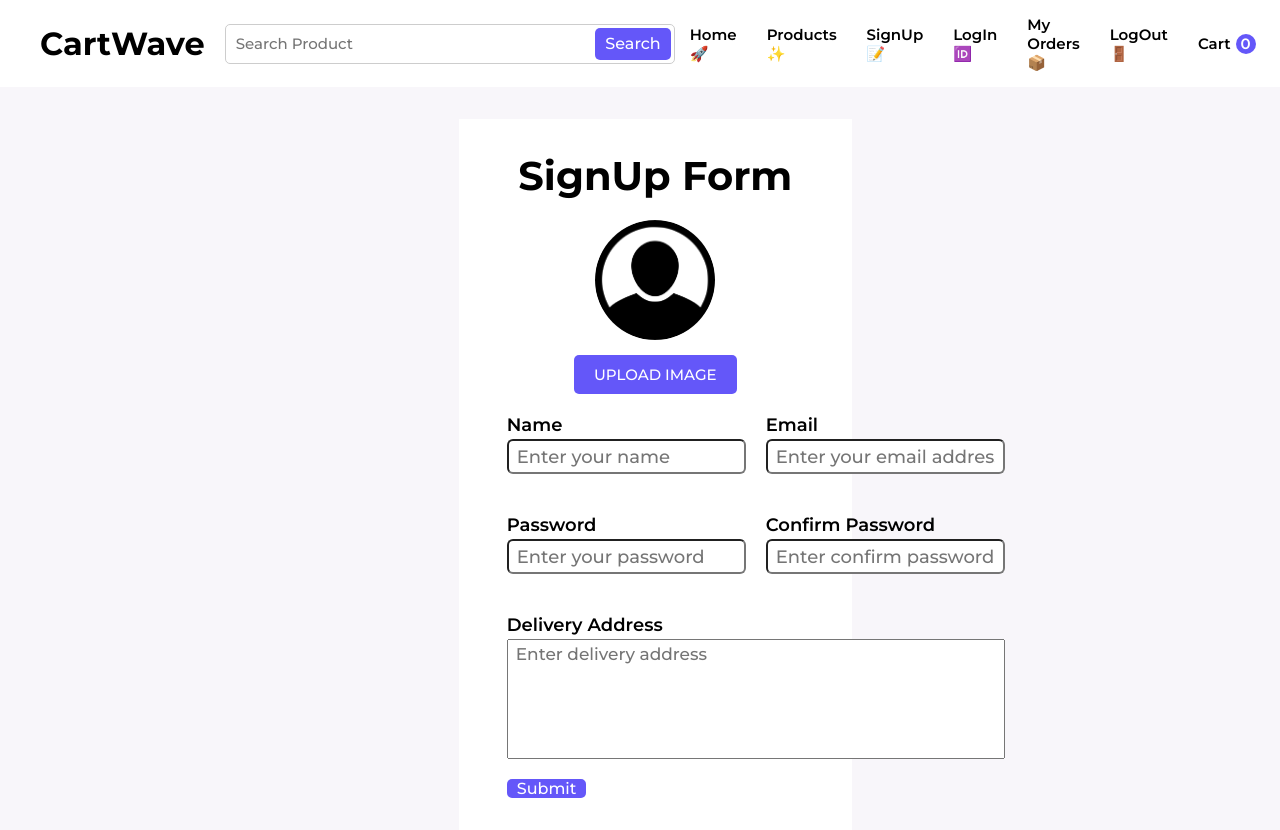
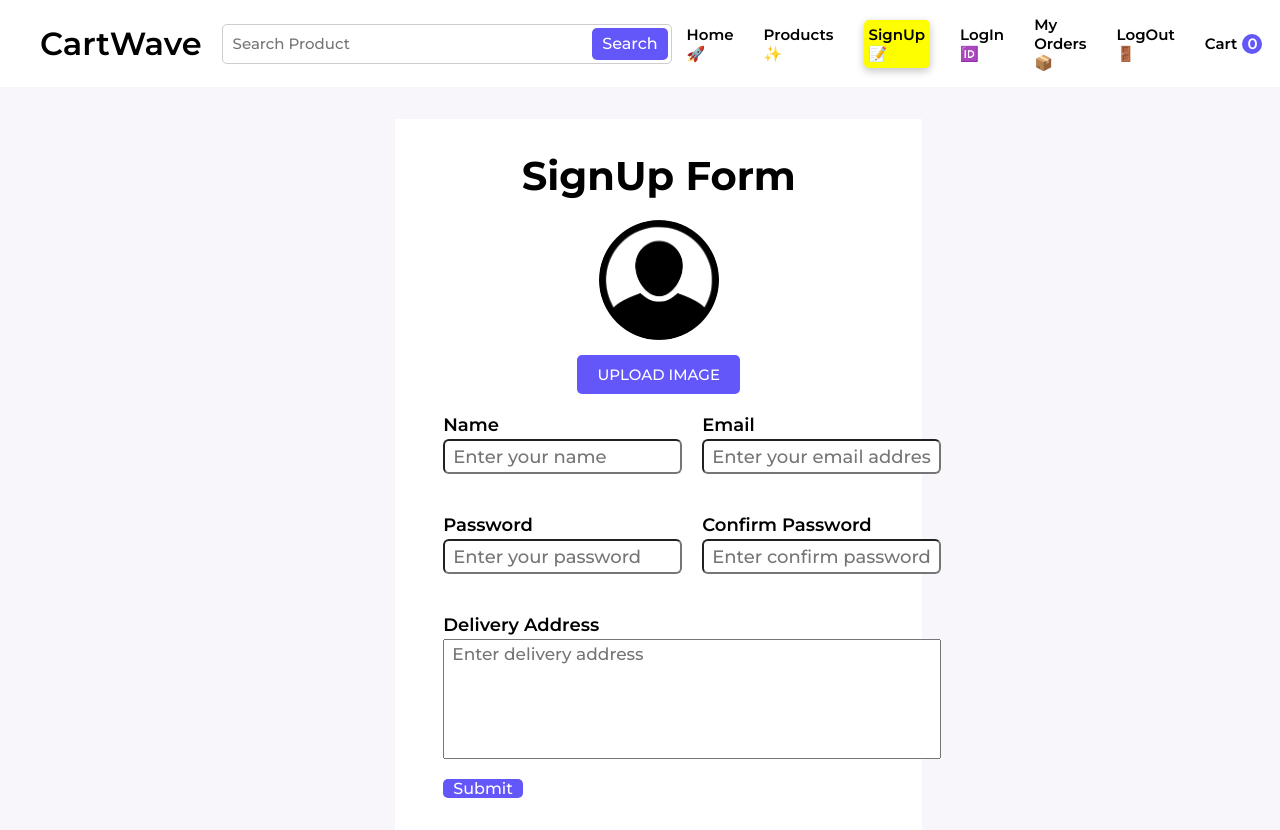
Before and after one commit to faisalkhandev/cartwave-e-commerce-web-app-, a React (Vite) app: page /signup in a window 1280 px wide. Shown: the top 830 px of the page. Built offline with nearby package versions, Linux system fonts and the light colour scheme; the HTML template or start-up script is replaced by a standard one.

Commit message:
style: animated navbar links just for fun ;)

```diff
--- a/src/components/Authentication/SignUp.css
+++ b/src/components/Authentication/SignUp.css
@@ -1,5 +1,5 @@
 .signup_form {
-  width: 40%;
+  width: 40% !important;
 }
 
 .image_input_section {
--- a/src/components/Navbar/Navbar.css
+++ b/src/components/Navbar/Navbar.css
@@ -42,6 +42,28 @@
   font-size: 15px;
 }
 
+.navbar_links > a.active {
+  font-weight: 600;
+  background-color: lightblue;
+  padding: 5px;
+  border-radius: 5px;
+  box-shadow: rgba(0, 0, 0, 0.24) 0px 3px 8px;
+  /* transition: all 0.3s ease-out; */
+  animation-name: example;
+  animation-duration: 6s;
+}
+
+@keyframes example {
+  from {
+    background-color: red;
+    color: white;
+  }
+  to {
+    background-color: yellow;
+    color: black;
+  }
+}
+
 .navbar_links > a {
   margin: 15px;
 }
--- a/src/components/Navbar/Navbar.jsx
+++ b/src/components/Navbar/Navbar.jsx
@@ -6,7 +6,9 @@ const Navbar = () => {
   return (
     <nav className="align_center navbar">
       <div className="align_center">
-        <h1 className=" align_center navbar_heading">CartWave</h1>
+        <h1 className=" align_center navbar_heading">
+          <NavLink to="/">CartWave</NavLink>
+        </h1>
         <form className="align_center navbar_form">
           <input
             type="text"
```
